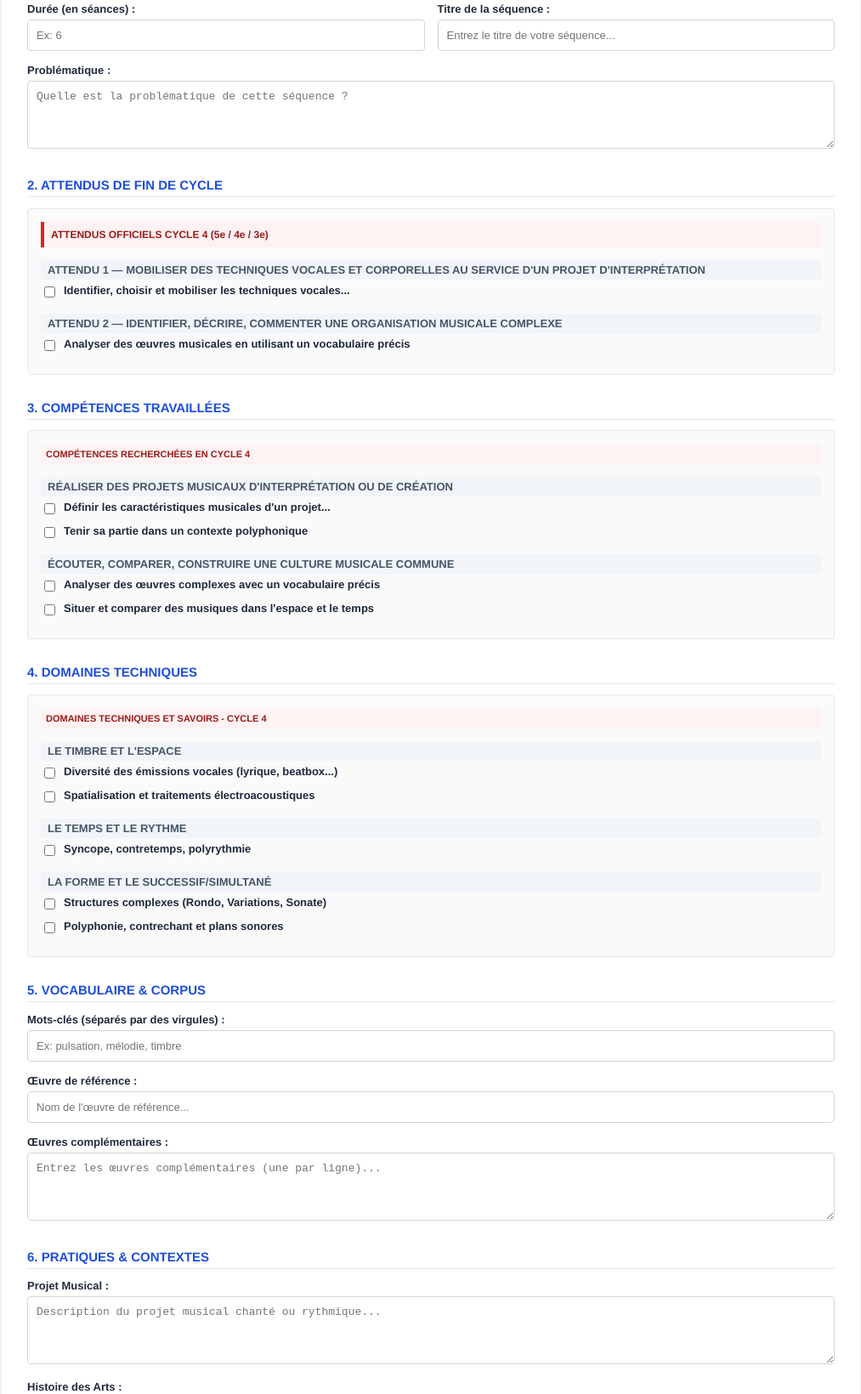
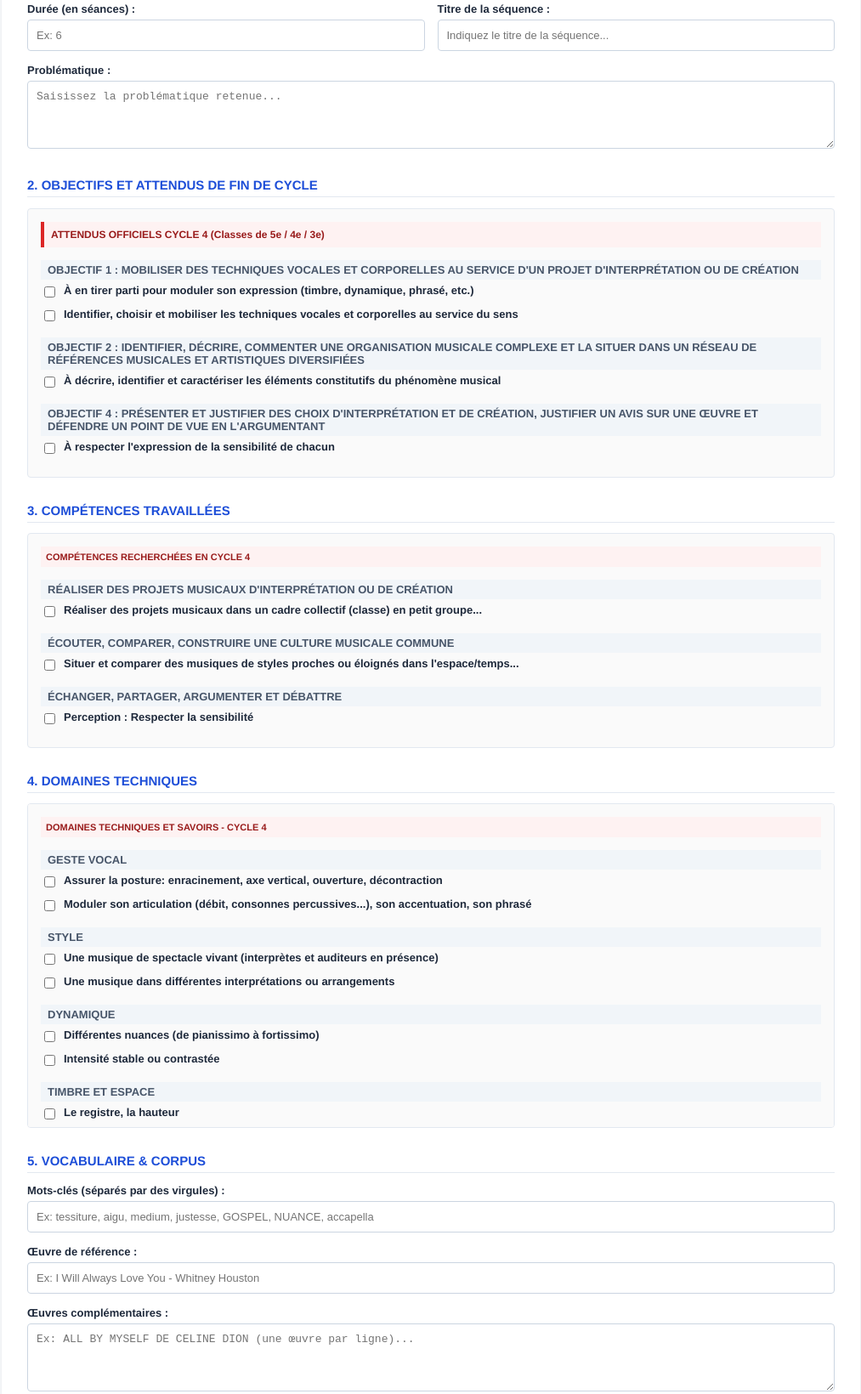
Before and after one commit to Tinah976/createur-de-sequence, a plain HTML site: page index.html in a window 1280 px wide. Shown: the part 251-1891 px from the top of the page at 85% size, without its empty margins (133-1146 px from the left). Drawn offline with Linux system fonts and the light colour scheme.

Commit message:
Update index.html

```diff
--- a/index.html
+++ b/index.html
@@ -48,7 +48,6 @@
 <div class="container no-print">
     <h1>Générateur de Séquence Pédagogique</h1>
 
-    <!-- 1. INFORMATIONS GÉNÉRALES -->
     <h2>1. Informations Générales</h2>
     <div class="grid-2">
         <div class="form-group">
@@ -62,7 +61,7 @@
         </div>
         <div class="form-group">
             <label>Séquence n° :</label>
-            <input type="text" id="numSeq" placeholder="Ex: 1">
+            <input type="text" id="numSeq" placeholder="Ex: Séquence 1">
         </div>
     </div>
     <div class="grid-2">
@@ -72,127 +71,121 @@
         </div>
         <div class="form-group">
             <label>Titre de la séquence :</label>
-            <input type="text" id="titre" placeholder="Entrez le titre de votre séquence...">
+            <input type="text" id="titre" placeholder="Indiquez le titre de la séquence...">
         </div>
     </div>
     <div class="form-group">
         <label>Problématique :</label>
-        <textarea id="problematique" placeholder="Quelle est la problématique de cette séquence ?"></textarea>
+        <textarea id="problematique" placeholder="Saisissez la problématique retenue..."></textarea>
     </div>
 
-    <!-- 2. ATTENDUS DE FIN DE CYCLE -->
-    <h2>2. Attendus de fin de cycle</h2>
+    <h2>2. Objectifs et attendus de fin de cycle</h2>
     <div class="checkbox-group">
 
-        <!-- ATTENDUS CYCLE 3 -->
         <div class="bloc-cycle3" data-section="attendus">
             <div style="background: #eff6ff; padding: 8px; font-weight: bold; font-size: 12px; color: #1e40af; margin-bottom: 10px; border-left: 4px solid #2563eb;">ATTENDUS OFFICIELS CYCLE 3 (6ème)</div>
-            <h3>Attendu 1 — Chanter une mélodie simple ou une chanson avec une intonation juste et une voix bien posée</h3>
-            <div class="checkbox-item"><input type="checkbox" name="attendu" data-parent="Attendu 1 — Chanter une mélodie simple (C3)" value="Reproduire un modèle vocal avec précision (hauteur, rythme, nuances)"><label>Reproduire un modèle vocal avec précision...</label></div>
-            <div class="checkbox-item"><input type="checkbox" name="attendu" data-parent="Attendu 1 — Chanter une mélodie simple (C3)" value="Adopter une posture corporelle favorisant l'émission vocale et le souffle"><label>Adopter une posture corporelle favorisant l'émission vocale...</label></div>
-            <h3>Attendu 2 — Écouter de la musique pour identifier des éléments clés et exprimer ses impressions</h3>
-            <div class="checkbox-item"><input type="checkbox" name="attendu" data-parent="Attendu 2 — Écouter de la musique (C3)" value="Repérer les principales familles d'instruments et les types de voix"><label>Repérer les principales familles d'instruments et les types de voix</label></div>
-            <div class="checkbox-item"><input type="checkbox" name="attendu" data-parent="Attendu 2 — Écouter de la musique (C3)" value="Décrire une structure simple (couplet/refrain, répétitions, contrastes)"><label>Décrire une structure simple (couplet/refrain...)</label></div>
+            <h3>Objectif 1 — Chanter une mélodie simple ou une chanson avec une intonation juste</h3>
+            <div class="checkbox-item"><input type="checkbox" name="attendu" data-parent="Objectif 1 — Pratiques vocales (C3)" value="Chanter à l'unisson ou en canon simple"><label>Chanter à l'unisson ou en canon simple</label></div>
+            <div class="checkbox-item"><input type="checkbox" name="attendu" data-parent="Objectif 1 — Pratiques vocales (C3)" value="Reproduire un modèle mélodique et rythmique avec fidélité"><label>Reproduire un modèle mélodique et rythmique avec fidélité</label></div>
+            <h3>Objectif 2 — Écouter de la musique en manifestant une attention soutenue</h3>
+            <div class="checkbox-item"><input type="checkbox" name="attendu" data-parent="Objectif 2 — Écoute et analyse (C3)" value="Écouter de la musique en manifestant une attention soutenue, en identifiant des éléments structurels ou des caractéristiques simples"><label>Écouter de la musique en identifiant des éléments structurels simples</label></div>
+            <div class="checkbox-item"><input type="checkbox" name="attendu" data-parent="Objectif 2 — Écoute et analyse (C3)" value="Décrire et comparer des œuvres musicales en utilisant un vocabulaire simple mais précis"><label>Décrire et comparer des œuvres musicales en utilisant un vocabulaire simple mais précis</label></div>
         </div>
 
-        <!-- ATTENDUS CYCLE 4 -->
         <div class="bloc-cycle4" data-section="attendus">
-            <div style="background: #fef2f2; padding: 8px; font-weight: bold; font-size: 12px; color: #991b1b; margin-bottom: 10px; border-left: 4px solid #dc2626;">ATTENDUS OFFICIELS CYCLE 4 (5e / 4e / 3e)</div>
-            <h3>Attendu 1 — Mobiliser des techniques vocales et corporelles au service d'un projet d'interprétation</h3>
-            <div class="checkbox-item"><input type="checkbox" name="attendu" data-parent="Attendu 1 — Pratiques vocales (C4)" value="Identifier, choisir et mobiliser les techniques vocales au service du sens"><label>Identifier, choisir et mobiliser les techniques vocales...</label></div>
-            <h3>Attendu 2 — Identifier, décrire, commenter une organisation musicale complexe</h3>
-            <div class="checkbox-item"><input type="checkbox" name="attendu" data-parent="Attendu 2 — Écoute et analyse (C4)" value="Analyser des œuvres musicales en utilisant un vocabulaire précis"><label>Analyser des œuvres musicales en utilisant un vocabulaire précis</label></div>
+            <div style="background: #fef2f2; padding: 8px; font-weight: bold; font-size: 12px; color: #991b1b; margin-bottom: 10px; border-left: 4px solid #dc2626;">ATTENDUS OFFICIELS CYCLE 4 (Classes de 5e / 4e / 3e)</div>
+            <h3>Objectif 1 : Mobiliser des techniques vocales et corporelles au service d'un projet d'interprétation ou de création</h3>
+            <div class="checkbox-item"><input type="checkbox" name="attendu" data-parent="Objectif 1 : Techniques vocales et corporelles (C4)" value="À en tirer parti pour moduler son expression (timbre, dynamique, phrasé, etc.)"><label>À en tirer parti pour moduler son expression (timbre, dynamique, phrasé, etc.)</label></div>
+            <div class="checkbox-item"><input type="checkbox" name="attendu" data-parent="Objectif 1 : Techniques vocales et corporelles (C4)" value="Identifier, choisir et mobiliser les techniques vocales et corporelles au service du sens"><label>Identifier, choisir et mobiliser les techniques vocales et corporelles au service du sens</label></div>
+
+            <h3>Objectif 2 : Identifier, décrire, commenter une organisation musicale complexe et la situer dans un réseau de références musicales et artistiques diversifiées</h3>
+            <div class="checkbox-item"><input type="checkbox" name="attendu" data-parent="Objectif 2 : Organisation musicale complexe (C4)" value="À décrire, identifier et caractériser les éléments constitutifs du phénomène musical"><label>À décrire, identifier et caractériser les éléments constitutifs du phénomène musical</label></div>
+
+            <h3>Objectif 4 : Présenter et justifier des choix d'interprétation et de création, justifier un avis sur une œuvre et défendre un point de vue en l'argumentant</h3>
+            <div class="checkbox-item"><input type="checkbox" name="attendu" data-parent="Objectif 4 : Choix d'interprétation et avis (C4)" value="À respecter l'expression de la sensibilité de chacun"><label>À respecter l'expression de la sensibilité de chacun</label></div>
         </div>
     </div>
 
-    <!-- 3. COMPÉTENCES TRAVAILLÉES -->
     <h2>3. Compétences Travaillées</h2>
     <div class="checkbox-group">
 
-        <!-- COMPÉTENCES CYCLE 3 -->
         <div class="bloc-cycle3" data-section="competences">
             <div style="background: #eff6ff; padding: 6px; font-weight: bold; font-size: 11px; color: #1e40af; margin-bottom: 10px;">COMPÉTENCES RECHERCHÉES EN CYCLE 3</div>
             <h3>Réaliser des projets musicaux</h3>
-            <div class="checkbox-item"><input type="checkbox" name="compDet" data-parent="Réaliser des projets musicaux (C3)" value="Chanter une chanson à l'unisson avec une bonne intonation"><label>Chanter une chanson à l'unisson avec une bonne intonation</label></div>
-            <div class="checkbox-item"><input type="checkbox" name="compDet" data-parent="Réaliser des projets musicaux (C3)" value="Tenir son rôle dans un petit groupe rythmique"><label>Tenir son rôle dans un petit groupe rythmique</label></div>
-            <h3>Écouter, comparer, construire une culture</h3>
-            <div class="checkbox-item"><input type="checkbox" name="compDet" data-parent="Écouter et comparer (C3)" value="Distinguer les grandes familles d'instruments"><label>Distinguer les grandes familles d'instruments</label></div>
-            <div class="checkbox-item"><input type="checkbox" name="compDet" data-parent="Écouter et comparer (C3)" value="Exprimer ses émotions face à une œuvre avec un vocabulaire adapté"><label>Exprimer ses émotions face à une œuvre...</label></div>
+            <div class="checkbox-item"><input type="checkbox" name="compDet" data-parent="Réaliser des projets musicaux (C3)" value="Réaliser des projets musicaux d'interprétation ou de création à l'unisson"><label>Réaliser des projets musicaux d'interprétation ou de création à l'unisson</label></div>
+            <h3>Écouter, comparer, construire une culture musicale</h3>
+            <div class="checkbox-item"><input type="checkbox" name="compDet" data-parent="Écouter, comparer, construire une culture (C3)" value="Identifier des repères simples dans l'espace et le temps"><label>Identifier des repères simples dans l'espace et le temps</label></div>
         </div>
 
-        <!-- COMPÉTENCES CYCLE 4 -->
         <div class="bloc-cycle4" data-section="competences">
             <div style="background: #fef2f2; padding: 6px; font-weight: bold; font-size: 11px; color: #991b1b; margin-bottom: 10px;">COMPÉTENCES RECHERCHÉES EN CYCLE 4</div>
             <h3>Réaliser des projets musicaux d'interprétation ou de création</h3>
-            <div class="checkbox-item"><input type="checkbox" name="compDet" data-parent="Réaliser des projets (C4)" value="Définir les caractéristiques musicales d'un projet et en assurer la mise en œuvre"><label>Définir les caractéristiques musicales d'un projet...</label></div>
-            <div class="checkbox-item"><input type="checkbox" name="compDet" data-parent="Réaliser des projets (C4)" value="Tenir sa partie de manière autonome dans un contexte polyphonique"><label>Tenir sa partie dans un contexte polyphonique</label></div>
+            <div class="checkbox-item"><input type="checkbox" name="compDet" data-parent="Réaliser des projets musicaux d'interprétation ou de création" value="Réaliser des projets musicaux dans un cadre collectif (classe) en petit groupe ou en soliste"><label>Réaliser des projets musicaux dans un cadre collectif (classe) en petit groupe...</label></div>
             <h3>Écouter, comparer, construire une culture musicale commune</h3>
-            <div class="checkbox-item"><input type="checkbox" name="compDet" data-parent="Écouter et comparer (C4)" value="Analyser des œuvres complexes avec un vocabulaire technique précis"><label>Analyser des œuvres complexes avec un vocabulaire précis</label></div>
-            <div class="checkbox-item"><input type="checkbox" name="compDet" data-parent="Écouter et comparer (C4)" value="Situer et comparer des musiques dans leur contexte historique et esthétique"><label>Situer et comparer des musiques dans l'espace et le temps</label></div>
+            <div class="checkbox-item"><input type="checkbox" name="compDet" data-parent="Écouter, comparer, construire une culture musicale commune" value="Situer et comparer des musiques de styles proches ou éloignés dans l'espace et/ou le temps pour construire des repères techniques et culturels"><label>Situer et comparer des musiques de styles proches ou éloignés dans l'espace/temps...</label></div>
+            <h3>Échanger, partager, argumenter et débattre</h3>
+            <div class="checkbox-item"><input type="checkbox" name="compDet" data-parent="Échanger, partager, argumenter et débattre" value="Perception : Respecter la sensibilité"><label>Perception : Respecter la sensibilité</label></div>
         </div>
     </div>
 
-    <!-- 4. DOMAINES TECHNIQUES -->
     <h2>4. Domaines Techniques</h2>
     <div class="checkbox-group">
 
-        <!-- DOMAINES TECHNIQUES CYCLE 3 -->
         <div class="bloc-cycle3" data-section="domaines">
             <div style="background: #eff6ff; padding: 6px; font-weight: bold; font-size: 11px; color: #1e40af; margin-bottom: 10px;">DOMAINES TECHNIQUES ET SAVOIRS - CYCLE 3</div>
-            <h3>Le timbre et l'espace</h3>
-            <div class="checkbox-item"><input type="checkbox" name="domaine" data-parent="Le timbre et l'espace (C3)" value="Reconnaissance des voix de femmes, d'hommes et d'enfants"><label>Reconnaissance des voix (femmes, hommes, enfants)</label></div>
-            <div class="checkbox-item"><input type="checkbox" name="domaine" data-parent="Le timbre et l'espace (C3)" value="Identification visuelle et auditive des instruments de l'orchestre symphonique"><label>Instruments de l'orchestre symphonique</label></div>
-            <h3>Le temps et le rythme</h3>
-            <div class="checkbox-item"><input type="checkbox" name="domaine" data-parent="Le temps et le rythme (C3)" value="Distinction entre pulsation régulière et irrégulière"><label>Pulsation régulière / irrégulière</label></div>
-            <div class="checkbox-item"><input type="checkbox" name="domaine" data-parent="Le temps et le rythme (C3)" value="Notion de tempo : lent, modéré, rapide"><label>Notions simples de tempo (lent, modéré, rapide)</label></div>
-            <h3>La forme</h3>
-            <div class="checkbox-item"><input type="checkbox" name="domaine" data-parent="La forme (C3)" value="Repérage de la structure Couplet / Refrain"><label>Structure Couplet / Refrain</label></div>
+            <h3>Geste vocal</h3>
+            <div class="checkbox-item"><input type="checkbox" name="domaine" data-parent="Geste vocal (C3)" value="Adopter une posture adéquate pour le chant de base"><label>Adopter une posture adéquate pour le chant de base</label></div>
+            <h3>Timbre et espace</h3>
+            <div class="checkbox-item"><input type="checkbox" name="domaine" data-parent="Timbre et espace (C3)" value="Distinguer de grands ensembles instrumentaux"><label>Distinguer de grands ensembles instrumentaux</label></div>
         </div>
 
-        <!-- DOMAINES TECHNIQUES CYCLE 4 -->
         <div class="bloc-cycle4" data-section="domaines">
             <div style="background: #fef2f2; padding: 6px; font-weight: bold; font-size: 11px; color: #991b1b; margin-bottom: 10px;">DOMAINES TECHNIQUES ET SAVOIRS - CYCLE 4</div>
-            <h3>Le timbre et l'espace</h3>
-            <div class="checkbox-item"><input type="checkbox" name="domaine" data-parent="Le timbre et l'espace (C4)" value="Modes d'émissions vocaux complexes (voix lyrique, diphonique, jazz, beatbox)"><label>Diversité des émissions vocales (lyrique, beatbox...)</label></div>
-            <div class="checkbox-item"><input type="checkbox" name="domaine" data-parent="Le timbre et l'espace (C4)" value="Dispositifs de spatialisation sonore et effets de studio (réverbération, delay, filtres)"><label>Spatialisation et traitements électroacoustiques</label></div>
-            <h3>Le temps et le rythme</h3>
-            <div class="checkbox-item"><input type="checkbox" name="domaine" data-parent="Le temps et le rythme (C4)" value="Superpositions rythmiques, contretemps, syncopes et polyrythmies complexes"><label>Syncope, contretemps, polyrythmie</label></div>
-            <h3>La forme et le successif/simultané</h3>
-            <div class="checkbox-item"><input type="checkbox" name="domaine" data-parent="Forme & Organisation (C4)" value="Formes historiques architecturales (Rondo, Thème et variations, Forme Sonate)"><label>Structures complexes (Rondo, Variations, Sonate)</label></div>
-            <div class="checkbox-item"><input type="checkbox" name="domaine" data-parent="Forme & Organisation (C4)" value="Écritures polyphoniques : contrechant, unisson, bourdon et lignes superposées"><label>Polyphonie, contrechant et plans sonores</label></div>
+            <h3>Geste vocal</h3>
+            <div class="checkbox-item"><input type="checkbox" name="domaine" data-parent="Geste vocal" value="Assurer la posture: enracinement, axe vertical, ouverture, décontraction"><label>Assurer la posture: enracinement, axe vertical, ouverture, décontraction</label></div>
+            <div class="checkbox-item"><input type="checkbox" name="domaine" data-parent="Geste vocal" value="Moduler son articulation (débit, consonnes percussives...), son accentuation, son phrasé"><label>Moduler son articulation (débit, consonnes percussives...), son accentuation, son phrasé</label></div>
+            <h3>Style</h3>
+            <div class="checkbox-item"><input type="checkbox" name="domaine" data-parent="Style" value="Une musique de spectacle vivant (interprètes et auditeurs en présence)"><label>Une musique de spectacle vivant (interprètes et auditeurs en présence)</label></div>
+            <div class="checkbox-item"><input type="checkbox" name="domaine" data-parent="Style" value="Une musique dans différentes interprétations ou arrangements"><label>Une musique dans différentes interprétations ou arrangements</label></div>
+            <h3>Dynamique</h3>
+            <div class="checkbox-item"><input type="checkbox" name="domaine" data-parent="Dynamique" value="Différentes nuances (de pianissimo à fortissimo)"><label>Différentes nuances (de pianissimo à fortissimo)</label></div>
+            <div class="checkbox-item"><input type="checkbox" name="domaine" data-parent="Dynamique" value="Intensité stable ou contrastée"><label>Intensité stable ou contrastée</label></div>
+            <h3>Timbre et espace</h3>
+            <div class="checkbox-item"><input type="checkbox" name="domaine" data-parent="Timbre et espace" value="Le registre, la hauteur"><label>Le registre, la hauteur</label></div>
+            <div class="checkbox-item"><input type="checkbox" name="domaine" data-parent="Timbre et espace" value="Espace et densité sonore (du soliste à la formation chœur et orchestre et tutti)"><label>Espace et densité sonore (du soliste à la formation chœur...)</label></div>
+            <h3>Temps et rythme</h3>
+            <div class="checkbox-item"><input type="checkbox" name="domaine" data-parent="Temps et rythme" value="Pulsation"><label>Pulsation</label></div>
+            <div class="checkbox-item"><input type="checkbox" name="domaine" data-parent="Temps et rythme" value="Temps binaire et temps ternaire"><label>Temps binaire et temps ternaire</label></div>
         </div>
     </div>
 
-    <!-- 5. VOCABULAIRE ET CORPUS -->
     <h2>5. Vocabulaire & Corpus</h2>
     <div class="form-group">
         <label>Mots-clés (séparés par des virgules) :</label>
-        <input type="text" id="vocabulaire" placeholder="Ex: pulsation, mélodie, timbre">
+        <input type="text" id="vocabulaire" placeholder="Ex: tessiture, aigu, medium, justesse, GOSPEL, NUANCE, accapella">
     </div>
     <div class="form-group">
         <label>Œuvre de référence :</label>
-        <input type="text" id="oeuvreRef" placeholder="Nom de l'œuvre de référence...">
+        <input type="text" id="oeuvreRef" placeholder="Ex: I Will Always Love You - Whitney Houston">
     </div>
     <div class="form-group">
         <label>Œuvres complémentaires :</label>
-        <textarea id="oeuvreComp" placeholder="Entrez les œuvres complémentaires (une par ligne)..."></textarea>
+        <textarea id="oeuvreComp" placeholder="Ex: ALL BY MYSELF DE CELINE DION (une œuvre par ligne)..."></textarea>
     </div>
 
-    <!-- 6. PRATIQUES & CONTEXTES -->
     <h2>6. Pratiques & Contextes</h2>
     <div class="form-group">
         <label>Projet Musical :</label>
-        <textarea id="projetMusical" placeholder="Description du projet musical chanté ou rythmique..."></textarea>
+        <textarea id="projetMusical" placeholder="Décrivez le projet chanté / rythmique..."></textarea>
     </div>
     <div class="form-group">
         <label>Histoire des Arts :</label>
-        <textarea id="hda" placeholder="Éléments de contexte historique ou artistique..."></textarea>
+        <textarea id="hda" placeholder="Indiquez les liens historiques ou culturels..."></textarea>
     </div>
 
     <button class="btn-generer" onclick="genererFicheSang()">Générer le document de Séquence</button>
 </div>
 
-<!-- LE RENDU FINAL BRUT -->
 <div id="aperçu">
     <div class="rendu-document">
         <p style="font-weight: bold; font-size: 14px; margin-bottom: 25px; letter-spacing: 0.5px;">SÉQUENCE PÉDAGOGIQUE MUSICALE</p>
@@ -279,14 +272,14 @@ function genererFicheSang() {
         <p>Titre : ${titre || '/'}</p>
         <p>Problématique : ${problematique || '/'}</p>
 
-        <h2>ATTENDUS DE FIN DE CYCLE</h2>
+        <h2>OBJECTIFS ET ATTENDUS DE FIN DE CYCLE</h2>
         ${degresserBlocsAvecParents('attendu') || '<p>Aucun sélectionné</p>'}
 
         <h2>COMPÉTENCES TRAVAILLÉES</h2>
-        ${degresserBlocsAvecParents('compDet')}
+        ${degresserBlocsAvecParents('compDet') || '<p>Aucune sélectionnée</p>'}
 
         <h2>DOMAINES TECHNIQUES</h2>
-        ${degresserBlocsAvecParents('domaine')}
+        ${degresserBlocsAvecParents('domaine') || '<p>Aucun sélectionné</p>'}
 
         <h2>VOCABULAIRE</h2>
         <p>${vocabulaire || '/'}</p>
```
